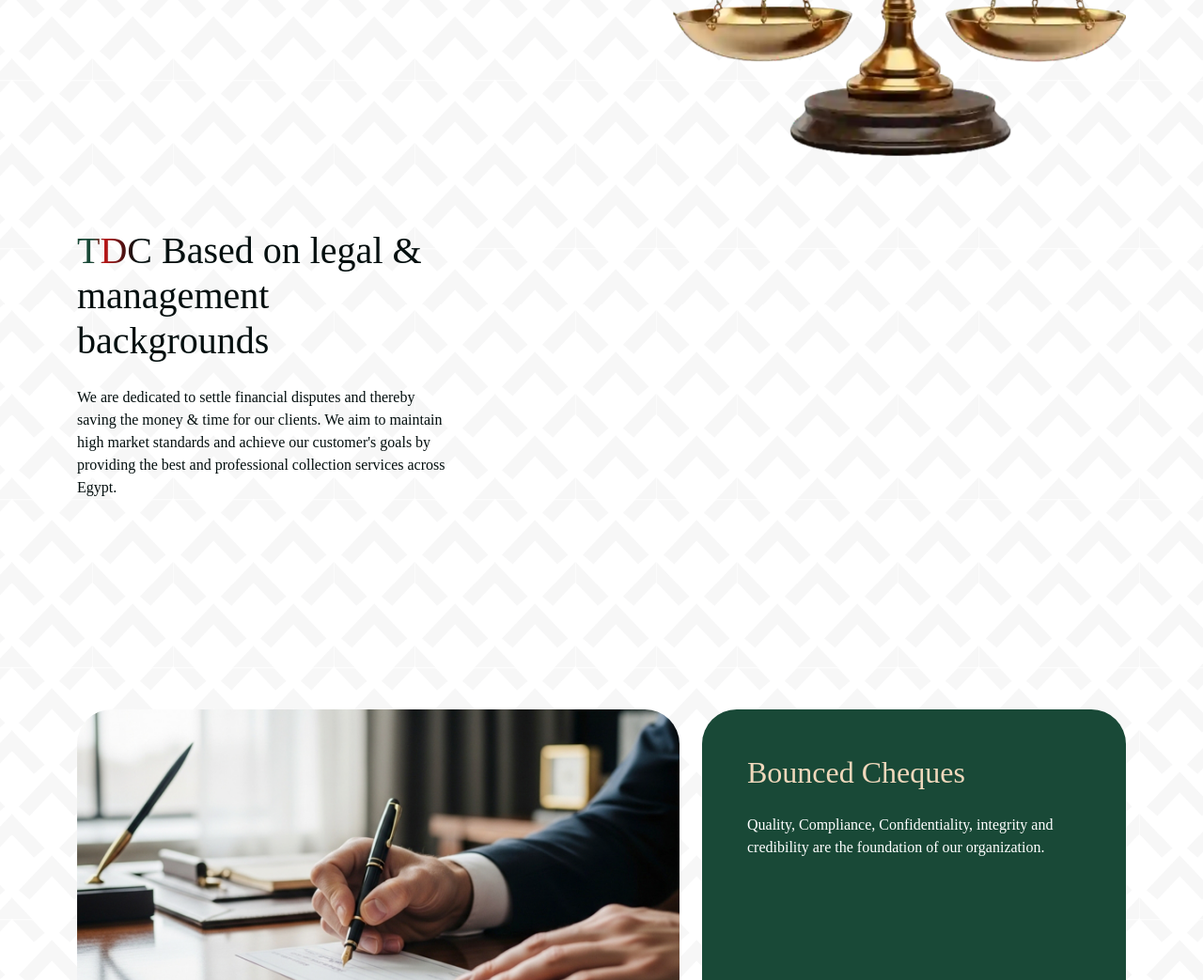
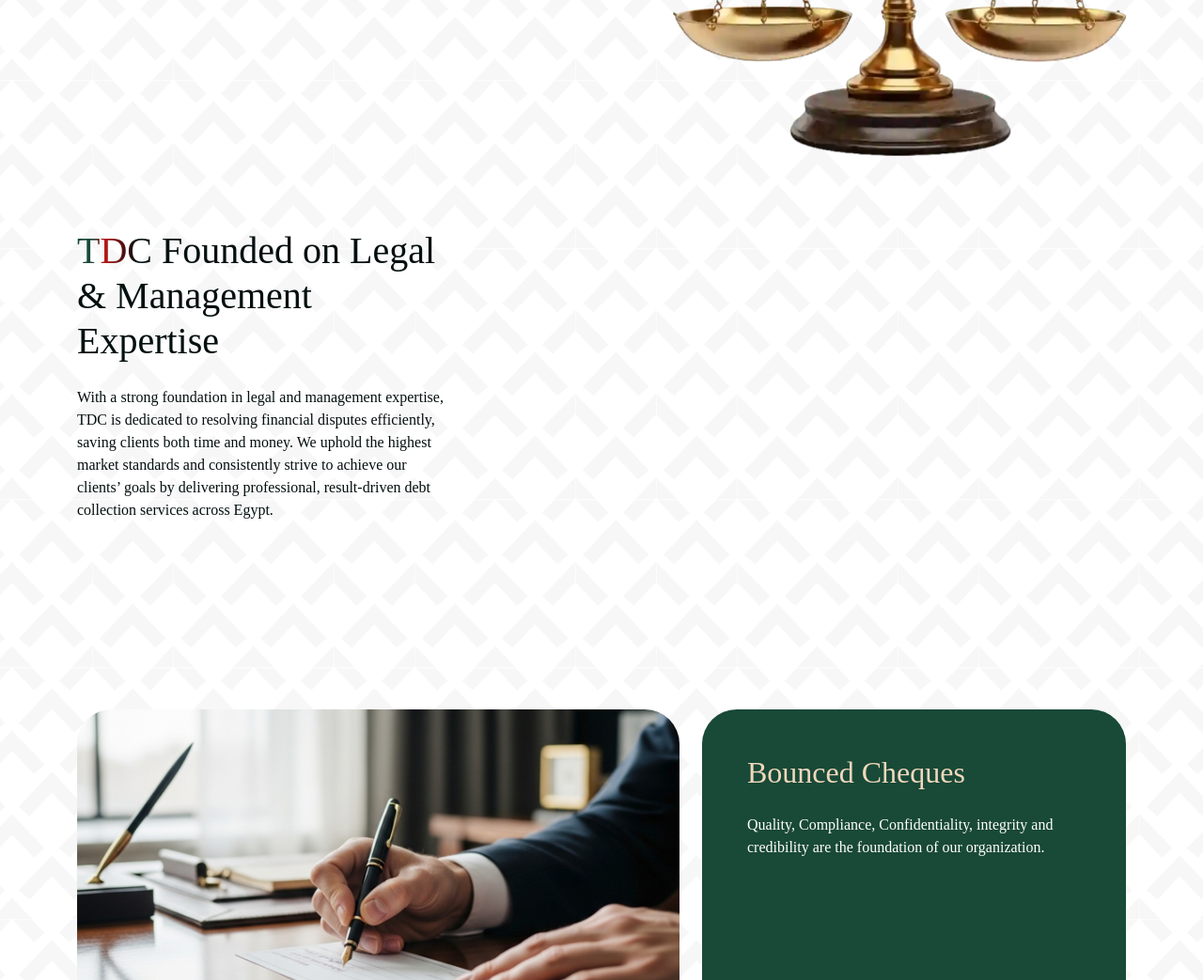
Before and after one commit to omarahmed72/Tayseer-Debt-Collection, a website: page index.html in a window 1280 px wide. Shown: the part 1016-2059 px from the top of the page at 94% size. Drawn offline with nearby package versions, Linux system fonts and the light colour scheme; a web font is replaced by a local one.

Commit message:
Update index.html

```diff
--- a/index.html
+++ b/index.html
@@ -211,14 +211,15 @@
               >
                 <h2 class="h1 pb-md-2 pb-xl-3">
                   <span>TDC</span>
-                  Based on legal &amp; management backgrounds
+                  Founded on Legal & Management Expertise
                 </h2>
                 <p class="mb-0">
-                  We are dedicated to settle financial disputes and thereby
-                  saving the money &amp; time for our clients. We aim to
-                  maintain high market standards and achieve our customer's
-                  goals by providing the best and professional collection
-                  services across Egypt.
+                  With a strong foundation in legal and management expertise,
+                  TDC is dedicated to resolving financial disputes efficiently,
+                  saving clients both time and money. We uphold the highest
+                  market standards and consistently strive to achieve our
+                  clients’ goals by delivering professional, result-driven debt
+                  collection services across Egypt.
                 </p>
               </div>
             </div>
```
